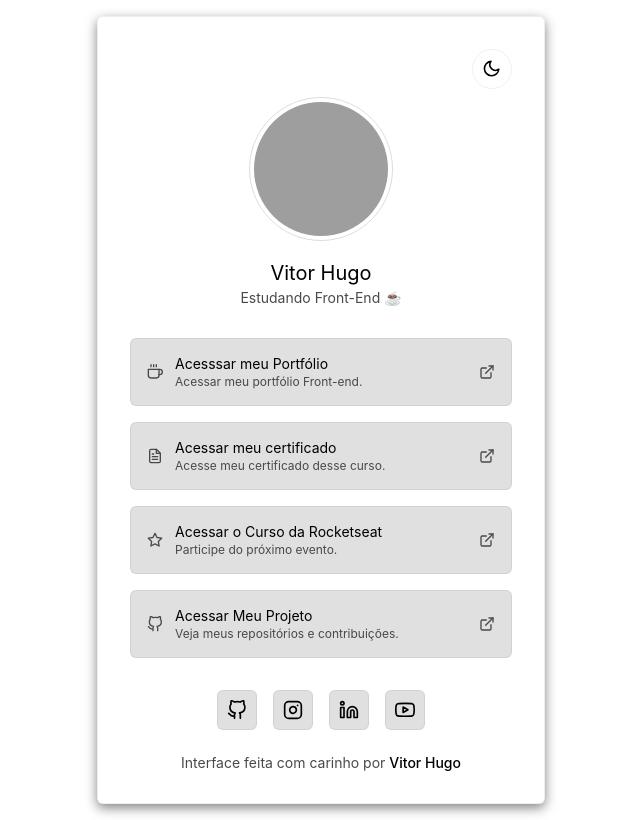
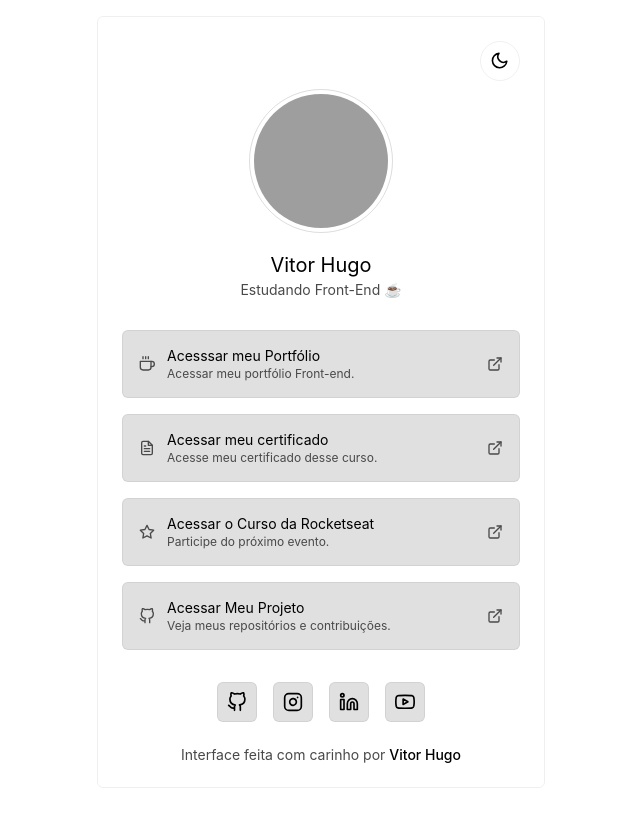
Before and after one commit to uvitordev/portfolio_vitordev, a plain HTML site: page index.html in a window 1280 px wide. Shown: the whole page, without its empty margins (319-959 px from the left). Drawn offline with nearby package versions, Linux system fonts and the light colour scheme; grey boxes are pictures that could not be loaded; a web font is replaced by a local one.

Commit message:
Atualizar o style.css

```diff
--- a/style.css
+++ b/style.css
@@ -55,8 +55,7 @@ body {
     background-color: var(--card-rgb);
     border: 1px solid var(--border);
     border-radius: var(--radius);
-    padding: 2rem;
-    box-shadow: 0 4px 12px rgba(25, 25, 26, 0.54);
+    padding: 1.5rem;
     position: relative;
 }
 
```
